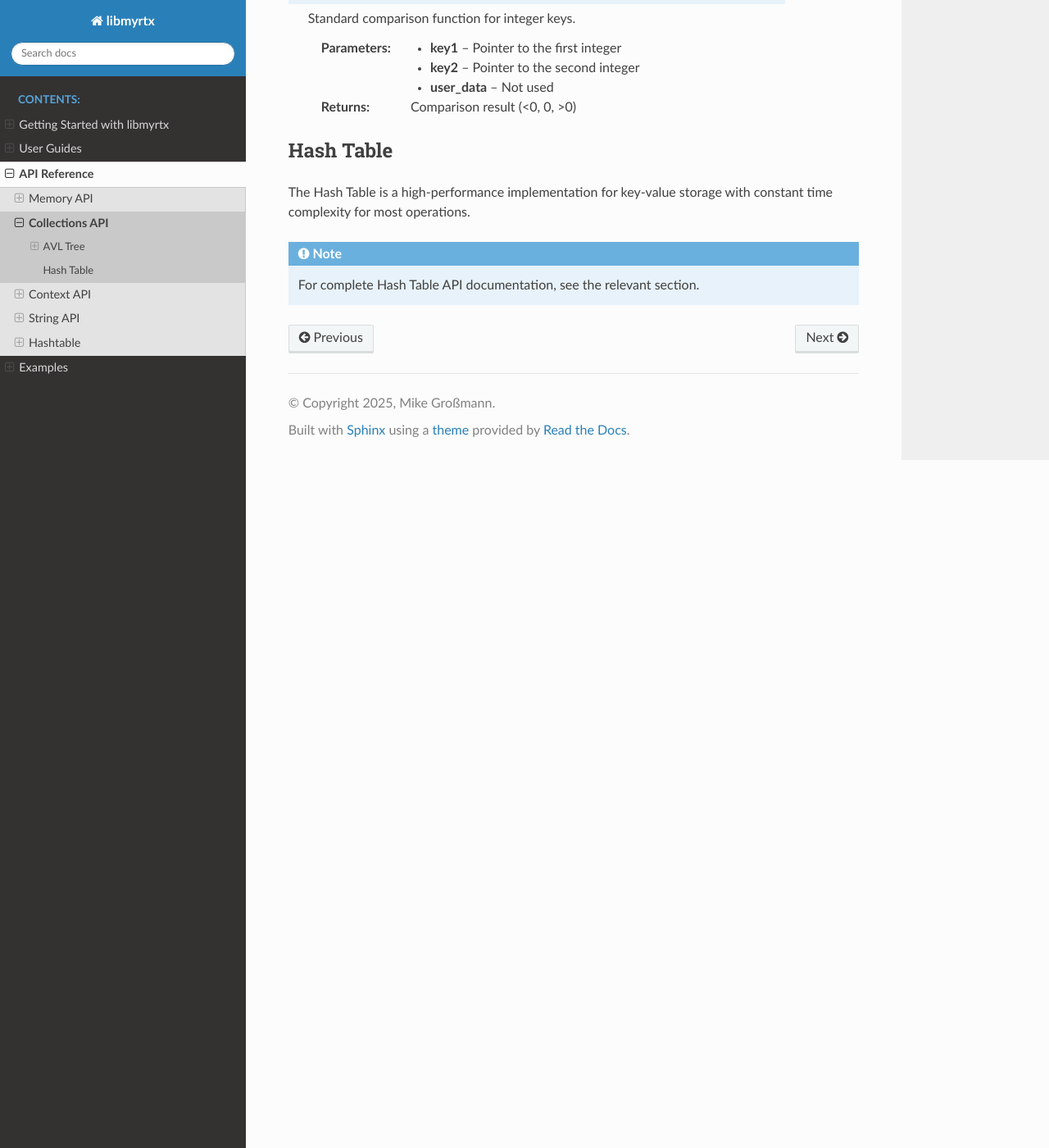
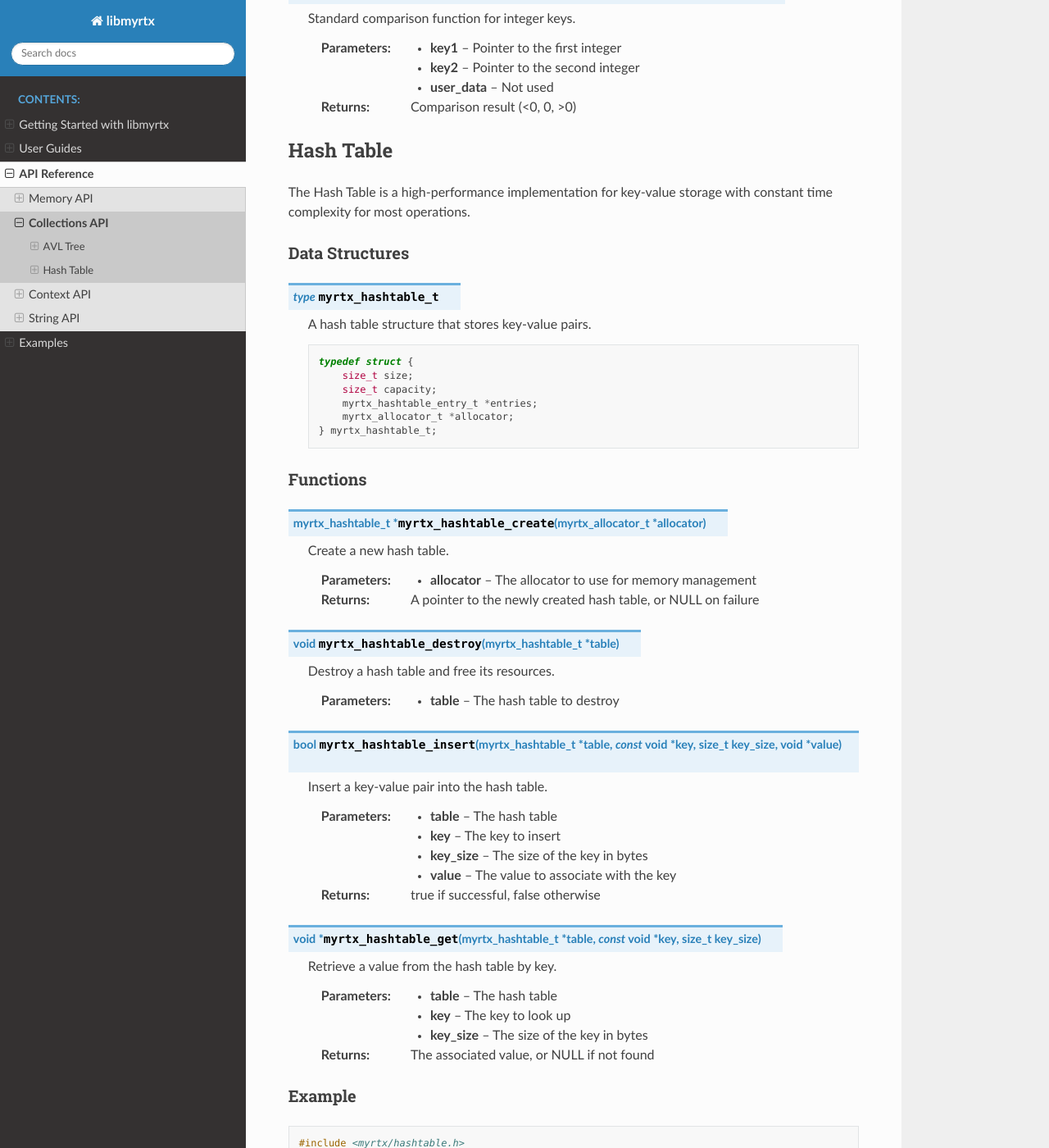
Before and after one commit to mgrossmann/libmyrtx, a Sphinx documentation site: the page built from docs/source/api/collections.rst, in a window 1280 px wide and 1400 px high, scrolled down 4204 px. Shown: the whole window at 82% size. Built offline with Sphinx 7.4.7 and the Read the Docs theme 3.1.0, drawn with Linux system fonts in a browser that asks for light colours; some of the changed text lies outside the part shown.

Commit message:
docs: Move hashtable documentation under collections API

```diff
--- a/docs/source/api/collections.rst
+++ b/docs/source/api/collections.rst
@@ -204,6 +204,80 @@ Hash Table
 
 The Hash Table is a high-performance implementation for key-value storage with constant time complexity for most operations.
 
-.. note::
+Data Structures
+~~~~~~~~~~~~~
 
-   For complete Hash Table API documentation, see the relevant section.
+.. c:type:: myrtx_hashtable_t
+
+   A hash table structure that stores key-value pairs.
+
+   .. code-block:: c
+
+      typedef struct {
+          size_t size;
+          size_t capacity;
+          myrtx_hashtable_entry_t *entries;
+          myrtx_allocator_t *allocator;
+      } myrtx_hashtable_t;
+
+Functions
+~~~~~~~~
+
+.. c:function:: myrtx_hashtable_t* myrtx_hashtable_create(myrtx_allocator_t *allocator)
+
+   Create a new hash table.
+
+   :param allocator: The allocator to use for memory management
+   :return: A pointer to the newly created hash table, or NULL on failure
+
+.. c:function:: void myrtx_hashtable_destroy(myrtx_hashtable_t *table)
+
+   Destroy a hash table and free its resources.
+
+   :param table: The hash table to destroy
+
+.. c:function:: bool myrtx_hashtable_insert(myrtx_hashtable_t *table, const void *key, size_t key_size, void *value)
+
+   Insert a key-value pair into the hash table.
+
+   :param table: The hash table
+   :param key: The key to insert
+   :param key_size: The size of the key in bytes
+   :param value: The value to associate with the key
+   :return: true if successful, false otherwise
+
+.. c:function:: void* myrtx_hashtable_get(myrtx_hashtable_t *table, const void *key, size_t key_size)
+
+   Retrieve a value from the hash table by key.
+
+   :param table: The hash table
+   :param key: The key to look up
+   :param key_size: The size of the key in bytes
+   :return: The associated value, or NULL if not found
+
+Example
+~~~~~~~
+
+.. code-block:: c
+
+   #include <myrtx/hashtable.h>
+   #include <myrtx/allocator.h>
+
+   int main() {
+       myrtx_allocator_t *allocator = myrtx_allocator_create_default();
+       myrtx_hashtable_t *table = myrtx_hashtable_create(allocator);
+
+       const char *key = "example";
+       int value = 42;
+
+       myrtx_hashtable_insert(table, key, strlen(key) + 1, &value);
+       int *retrieved = myrtx_hashtable_get(table, key, strlen(key) + 1);
+
+       if (retrieved) {
+           printf("Value: %d\n", *retrieved);
+       }
+
+       myrtx_hashtable_destroy(table);
+       myrtx_allocator_destroy(allocator);
+       return 0;
+   }
--- a/docs/source/api/index.rst
+++ b/docs/source/api/index.rst
@@ -10,4 +10,3 @@ This section provides detailed reference for the libmyrtx API.
    collections
    context
    string
-   hashtable
```
